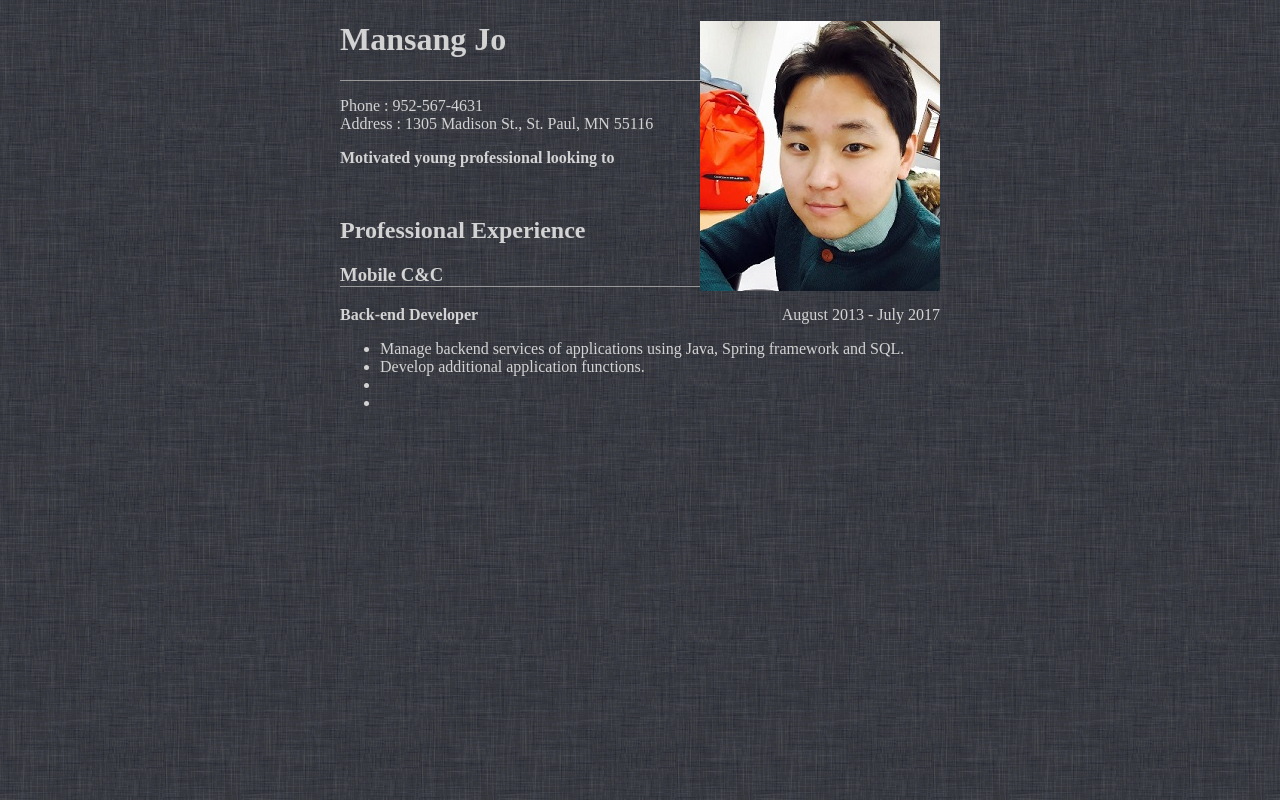
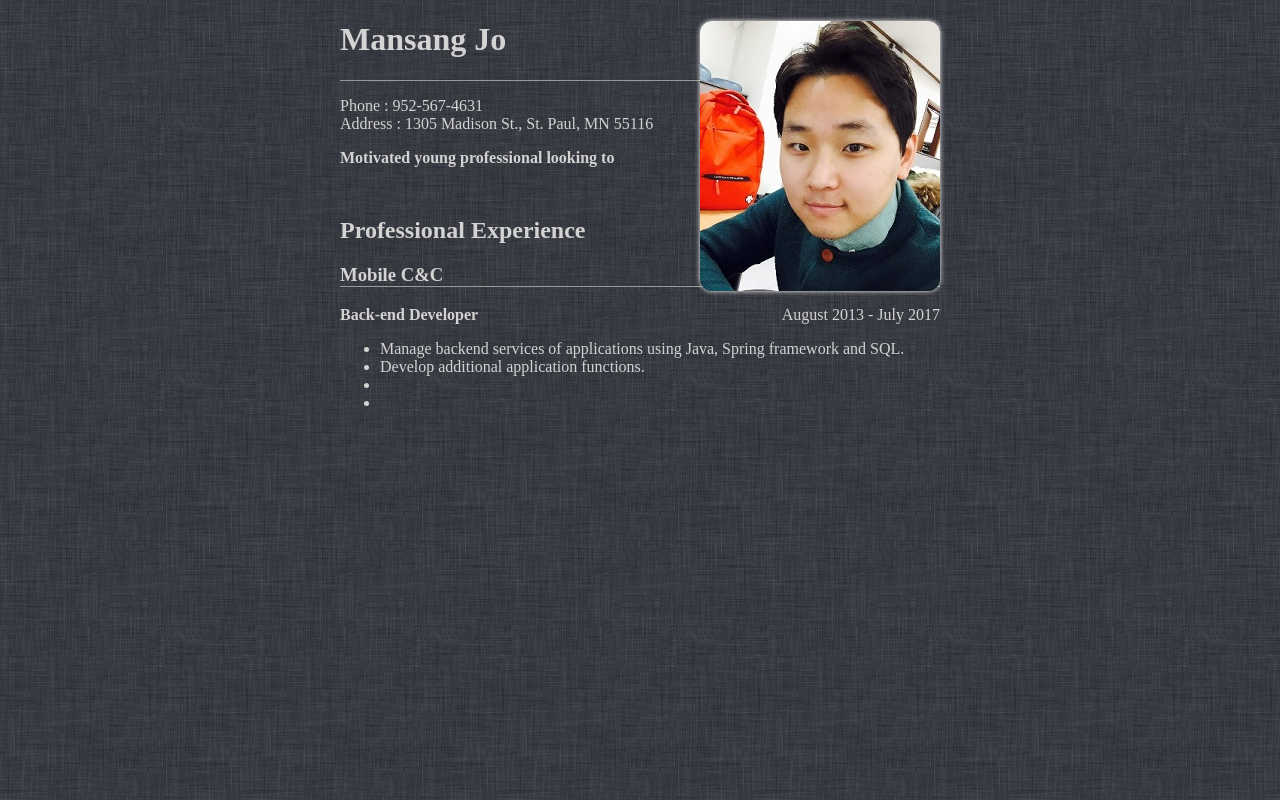
Before and after one commit to MannyJo/prime-resume, a plain HTML site: page prime_challenge.html in a window 1280 px wide. Drawn offline with Linux system fonts and the light colour scheme.

Commit message:
Update resume.css

```diff
--- a/resume.css
+++ b/resume.css
@@ -12,6 +12,8 @@ body {
 #myface {
  float: right;
  right: 20px;
+ border-radius: 12px;
+ box-shadow: 0px 0px 5px white;
 }
 
 #myinfo{
```
